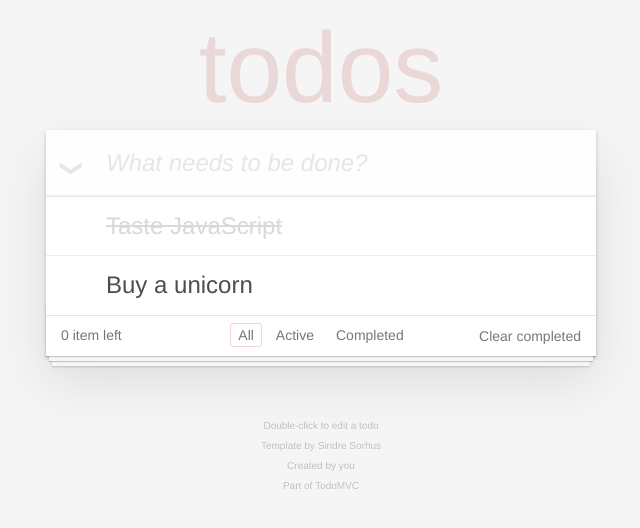
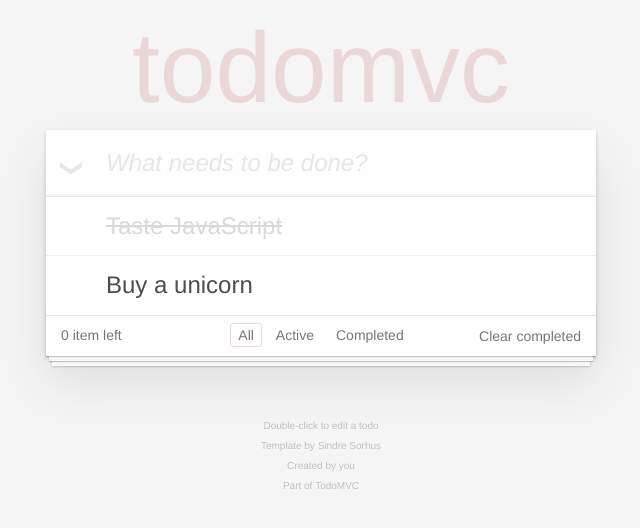
Before and after one commit to CKClassroom/todo-mvc-solution, an Angular app: page / in a window 1280 px wide. Shown: the top 528 px of the page, without its empty margins (319-959 px from the left). Built offline with nearby package versions, Linux system fonts and the light colour scheme.

Commit message:
將 title 變數顯示在 template 的 h1 內

```diff
--- a/src/app/app.component.html
+++ b/src/app/app.component.html
@@ -1,6 +1,6 @@
 <section class="todoapp">
   <header class="header">
-    <h1>todos</h1>
+    <h1>{{ title }}</h1>
     <input class="new-todo" placeholder="What needs to be done?" autofocus />
   </header>
   <!-- This section should be hidden by default and shown when there are todos -->
```
